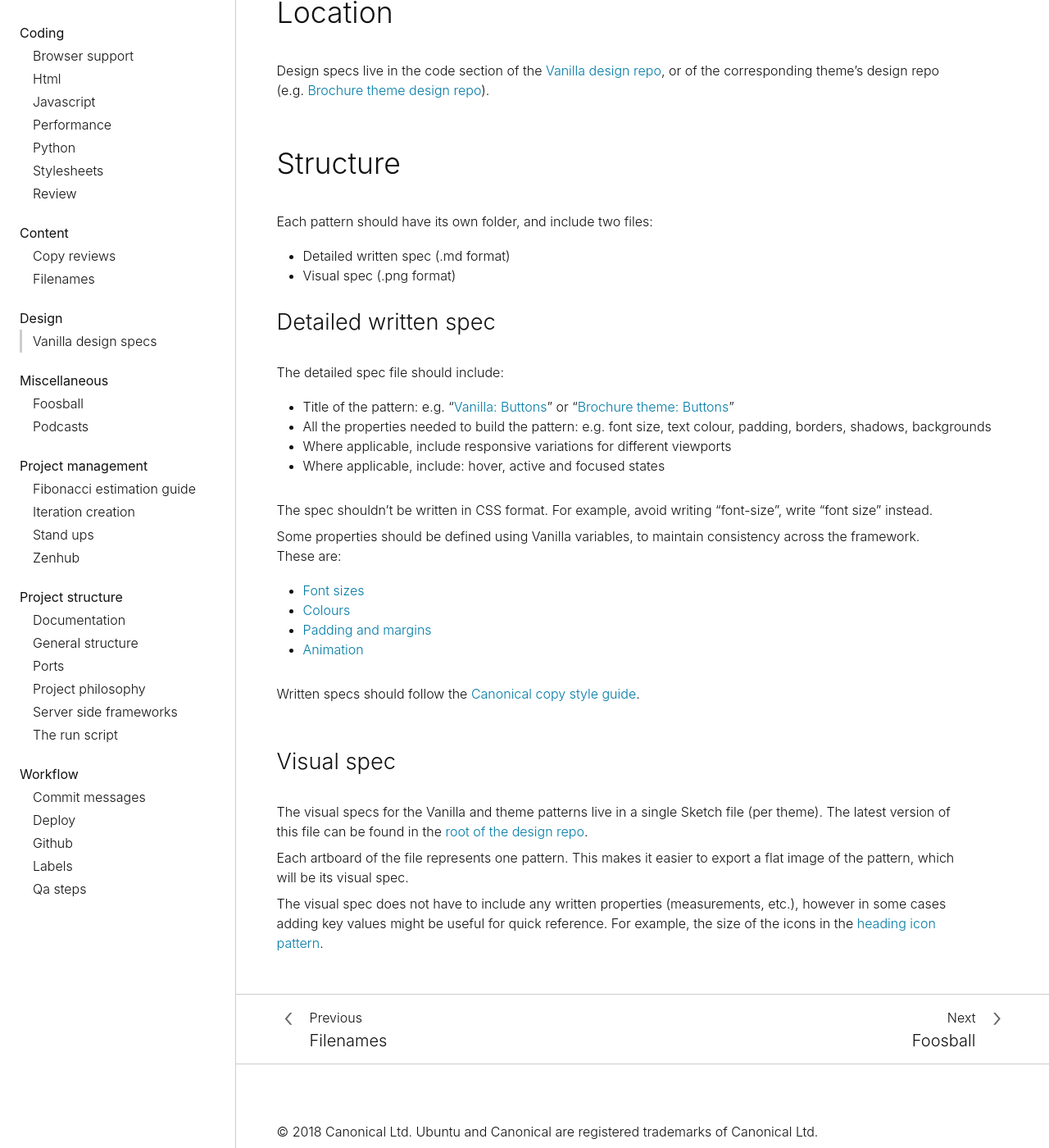
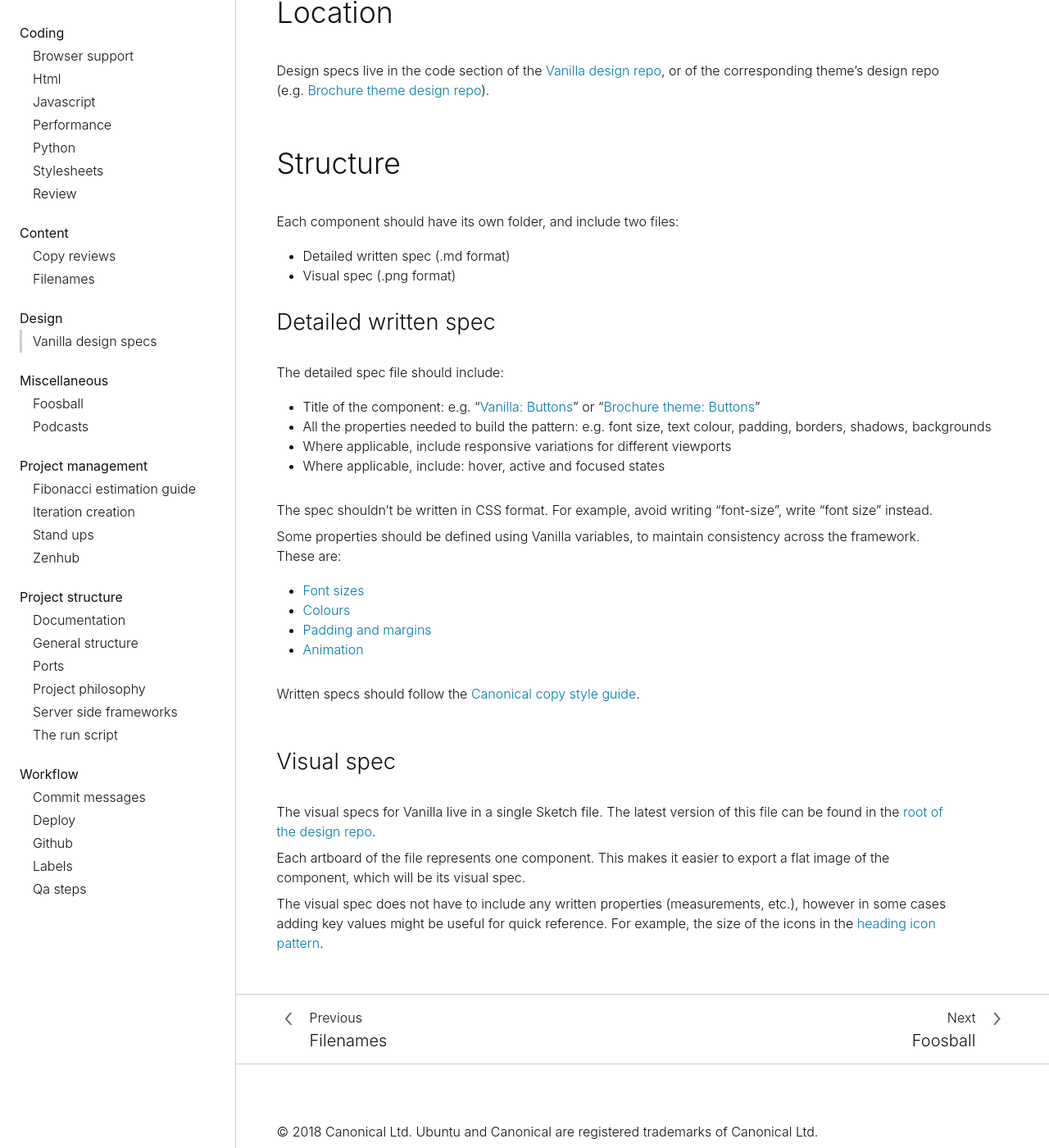
Before and after one commit to canonical-web-and-design/practices, a Jekyll site: the page built from design/vanilla-design-specs.md, in a window 1280 px wide and 1400 px high, scrolled down 476 px. Shown: the whole window at 82% size. Built offline with Jekyll 4.4.1, drawn with Linux system fonts in a browser that asks for light colours; some web fonts are replaced; some of the changed text lies outside the part shown.

Commit message:
Update vanilla-design-specs.md

```diff
--- a/design/vanilla-design-specs.md
+++ b/design/vanilla-design-specs.md
@@ -1,9 +1,9 @@
 ---
-title: Vanilla patterns design specs
+title: Vanilla component design specs
 description: What to include when writing a design spec for a Vanilla pattern
 ---
 
-This document describes what to include when writing a Vanilla pattern design spec.
+This document describes what to include when writing a Vanilla component design spec.
 
 ## Location
 
@@ -11,7 +11,7 @@ Design specs live in the code section of the [Vanilla design repo](https://githu
 
 ## Structure
 
-Each pattern should have its own folder, and include two files:
+Each component should have its own folder, and include two files:
 
 - Detailed written spec (.md format)
 - Visual spec (.png format)
@@ -20,7 +20,7 @@ Each pattern should have its own folder, and include two files:
 
 The detailed spec file should include:
 
-- Title of the pattern: e.g. "[Vanilla: Buttons](https://github.com/ubuntudesign/vanilla-design/blob/master/Buttons/buttons.md)" or "[Brochure theme: Buttons](https://github.com/ubuntudesign/vanilla-brochure-theme-design/blob/master/Buttons/buttons.md)"
+- Title of the component: e.g. "[Vanilla: Buttons](https://github.com/ubuntudesign/vanilla-design/blob/master/Buttons/buttons.md)" or "[Brochure theme: Buttons](https://github.com/ubuntudesign/vanilla-brochure-theme-design/blob/master/Buttons/buttons.md)"
 - All the properties needed to build the pattern: e.g. font size, text colour, padding, borders, shadows, backgrounds
 - Where applicable, include responsive variations for different viewports
 - Where applicable, include: hover, active and focused states
@@ -38,8 +38,8 @@ Written specs should follow the [Canonical copy style guide](https://github.com/
 
 ### Visual spec
 
-The visual specs for the Vanilla and theme patterns live in a single Sketch file (per theme). The latest version of this file can be found in the [root of the design repo](https://github.com/ubuntudesign/vanilla-design).
+The visual specs for Vanilla live in a single Sketch file. The latest version of this file can be found in the [root of the design repo](https://github.com/ubuntudesign/vanilla-design).
 
-Each artboard of the file represents one pattern. This makes it easier to export a flat image of the pattern, which will be its visual spec.
+Each artboard of the file represents one component. This makes it easier to export a flat image of the component, which will be its visual spec.
 
 The visual spec does not have to include any written properties (measurements, etc.), however in some cases adding key values might be useful for quick reference. For example, the size of the icons in the [heading icon pattern](https://github.com/ubuntudesign/vanilla-brochure-theme-design/blob/master/Heading%20icon/heading-icon.png).
```
